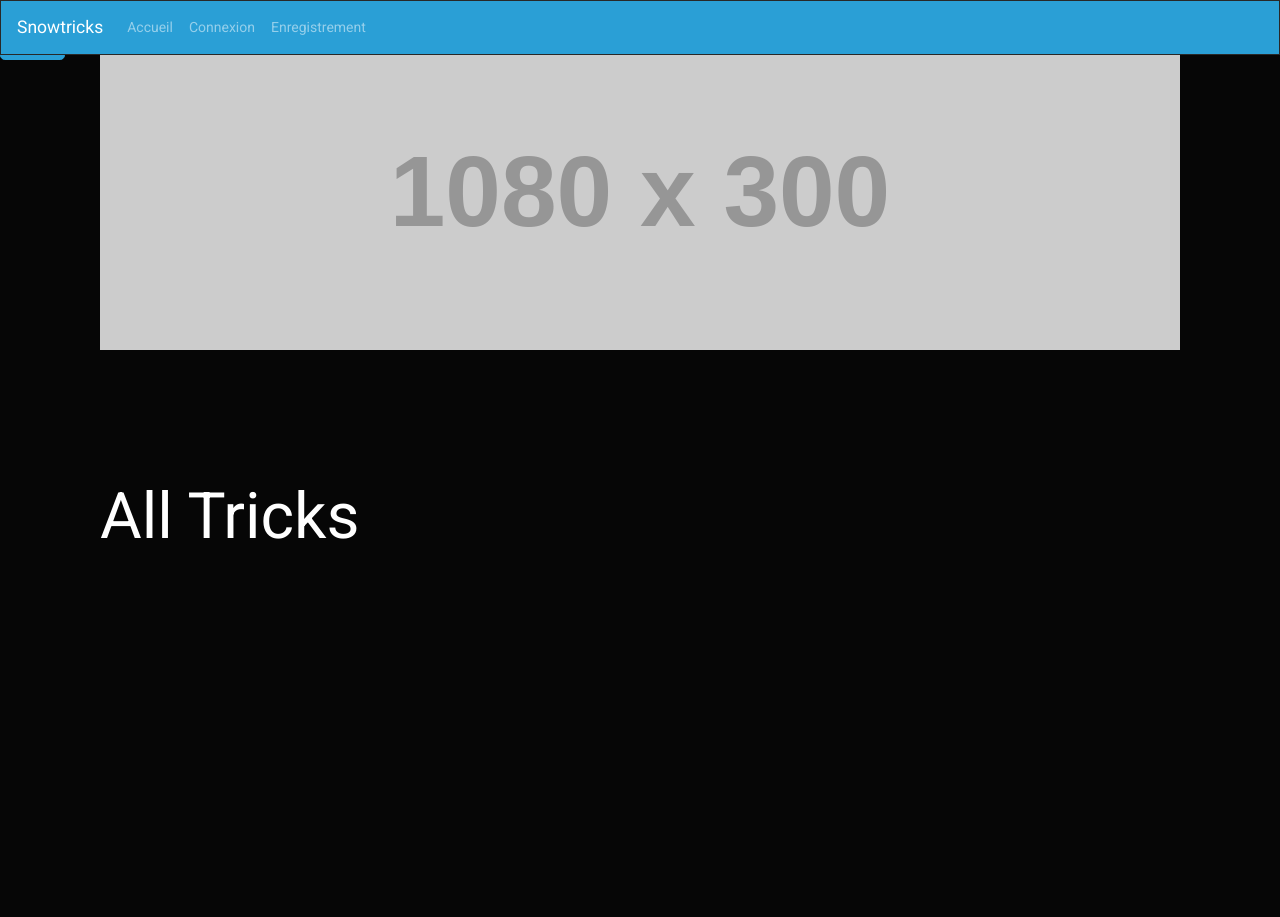
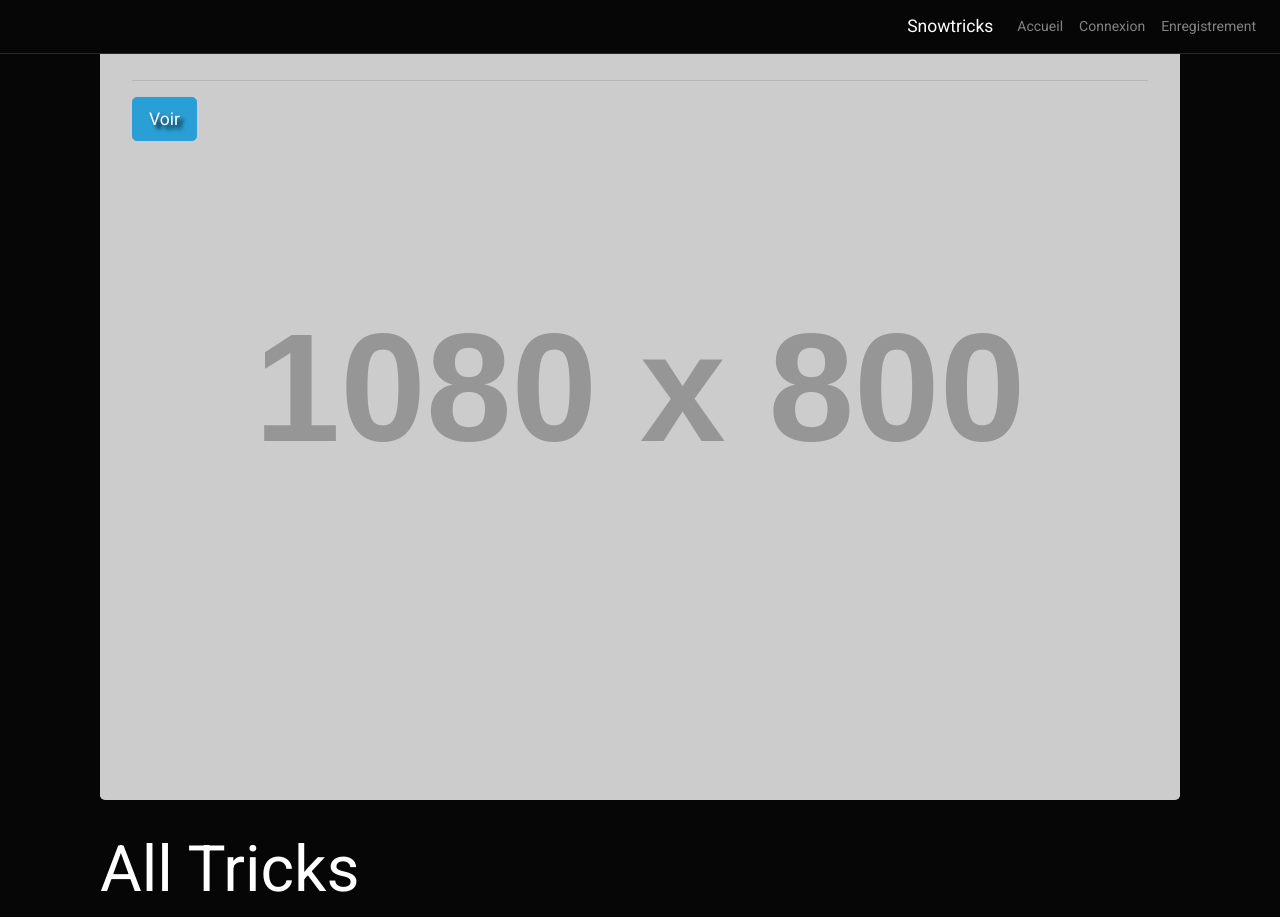
Before and after one commit to JgPhil/Snowtricks, a PHP site: template templates/app/index.html.twig in a window 1280 px wide. Before the commit the page ends 539 px from the top, so only its background shows below. Run offline with PHP 8.4, Linux system fonts and the light colour scheme; the template is opened without the code that fills it, so the values that code supplies are empty; grey boxes labelled with a size stand in for pictures from a placeholder-image service; some libraries are stand-ins or nearby versions.

Commit message:
HomePage css

```diff
--- a/public/css/main.css
+++ b/public/css/main.css
@@ -1,16 +1,14 @@
-.fond {
-  background: url('http://placehold.it/1080x300') no-repeat center center;
-  position: fixed; /* Le fond est fixé en haut de la page */
-  width: 100%; /* Il occupe toute la largeur de l'écran */
-  height: 400px; /* On met ici la même hauteur que le jumbotron */
+.jumbotron {
+  background-image: cover;
+  width: 100%;
+  height: 100vh;
   top: 0;
   left: 0;
   z-index: -1;
+  text-shadow: black 0.3em 0.3em 0.3em;
+  color: white;
 }
-.jumbotron {
+
+.navbar {
   margin-bottom: 0px;
-  height: 400px;
-  color: white; /* Le texte sera affiché en blanc */
-  text-shadow: black 0.3em 0.3em 0.3em;
-  background: transparent;
 }
--- a/templates/app/index.html.twig
+++ b/templates/app/index.html.twig
@@ -4,16 +4,18 @@
 
 {% block body %}
 
-	<div class="container mt-4">
-		<div class="jumbotron">
-			<div class="container">
-				<div class="fond">
-					<h1 class="display-4">{{ lastFigure.title}}</h1>
-					<p class="lead">
-						{{ lastFigure.description }}
-					</p>
-					<a href="{{ path( 'trick_show', { id: lastFigure.id } ) }}" class="btn btn-primary btn-lg">Voir</a>
-				</div>
+	<div class="container">
+
+		<div class="jumbotron" style="background: url(' {{ lastFigure.picture.name|default('http://placehold.it/1080x800') }} ') no-repeat center;">
+			<div class="container-full-bg">
+				<h1 class="display-4">{{ lastFigure.title}}</h1>
+				<hr>
+				<p class="lead">
+					{{ lastFigure.description }}
+				</p>
+				<p class="lead">
+					<a href="{{ path('trick_show', { id: lastFigure.id } ) }}" class="btn btn-primary btn-lg">Voir</a>
+				</p>
 			</div>
 		</div>
 
@@ -23,7 +25,7 @@
 				{% for figure in figures %}
 					<div class="col-md-6 col-lg-4">
 						<div class="card mb-4 ">
-							<img src="http://placehold.it/300x200" alt="">
+							<img src="{{ figure.picture.name|default('http://placehold.it/300x200') }}" alt="{{ figure.picture.alt|default('Une image de la figure {{figure.title}} ') }} ">
 							<div class="card-body">
 								<h5 class="card-title">
 									<a href="{{ path( 'trick_show', { id: figure.id } ) }}">
@@ -34,7 +36,7 @@
 								<p class="card-text">
 									{{ figure.description|nl2br }}
 								</p>
-								<a href="{{ path( 'trick_show', { id: figure.id } ) }}" class="btn btn-primary btn-lg">Voir</a>
+								<a href="{{ path('trick_show', { id: figure.id } ) }}" class="btn btn-primary btn-lg">Voir</a>
 							</div>
 						</div>
 
--- a/templates/base.html.twig
+++ b/templates/base.html.twig
@@ -6,16 +6,17 @@
 			{% block title %}{% endblock %}
 		</title>
 		<link rel="stylesheet" href="https://bootswatch.com/4/cyborg/bootstrap.min.css"/>
-		<link rel="stylesheet" type="text/css" href=" {{asset('public/css/main.css')}}">
+		<link rel="stylesheet" type="text/css" href=" {{ asset('/css/main.css') }}">
 	</head>
 	<body>
-		<nav class="navbar navbar-expand-lg navbar-dark bg-primary">
+
+			<nav class="navbar navbar-expand-lg fixed-top bg-dark navbar-dark justify-content-end">
 				<a class="navbar-brand" href="{{ path('home') }}">Snowtricks</a>
 				<button class="navbar-toggler" type="button" data-toggle="collapse" data-target="#navbarColor01" aria-controls="navbarColor01" aria-expanded="false" aria-label="Toggle navigation">
 					<span class="navbar-toggler-icon"></span>
 				</button>
-			<div class="collapse navbar-collapse" id="navbarColor01">
-				<ul class="navbar-nav mr-auto">
+				<div class="collapse navbar-collapse flex-grow-0" id="navbarColor01">
+					<ul class="navbar-nav ml-auto">
 						<li class="nav-item">
 							<a class="nav-link" href="{{ path('home') }}">
 								Accueil
@@ -48,7 +49,7 @@
 			</nav>
 
 		<div
-			class="container">
+			class="container global">
 
 			<!--BODY-->
 			{% block body %}{% endblock %}
```
Also changed, not shown: templates/app/show.html.twig (+6 -7 lines). Lines whose indentation alone changed are shown as unchanged.
